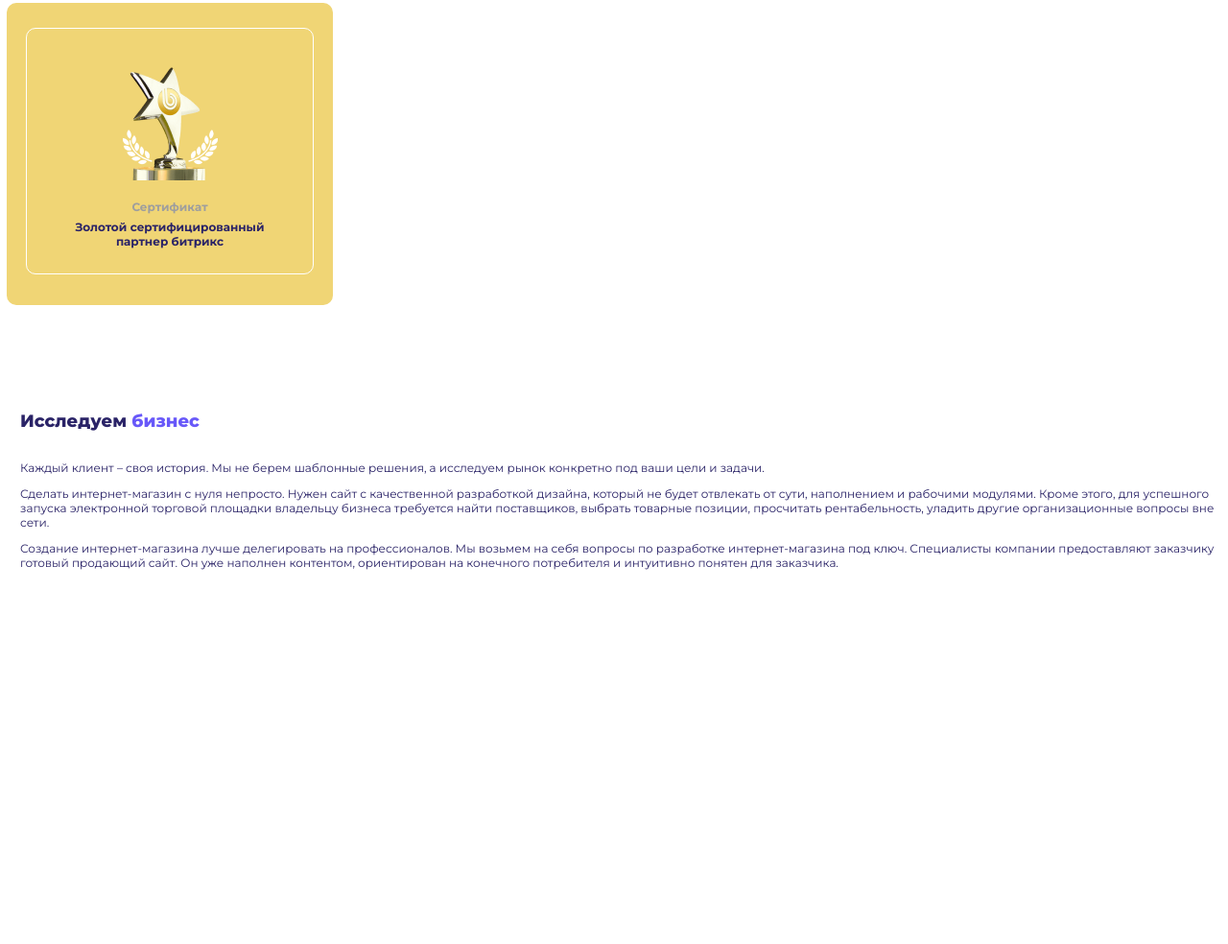
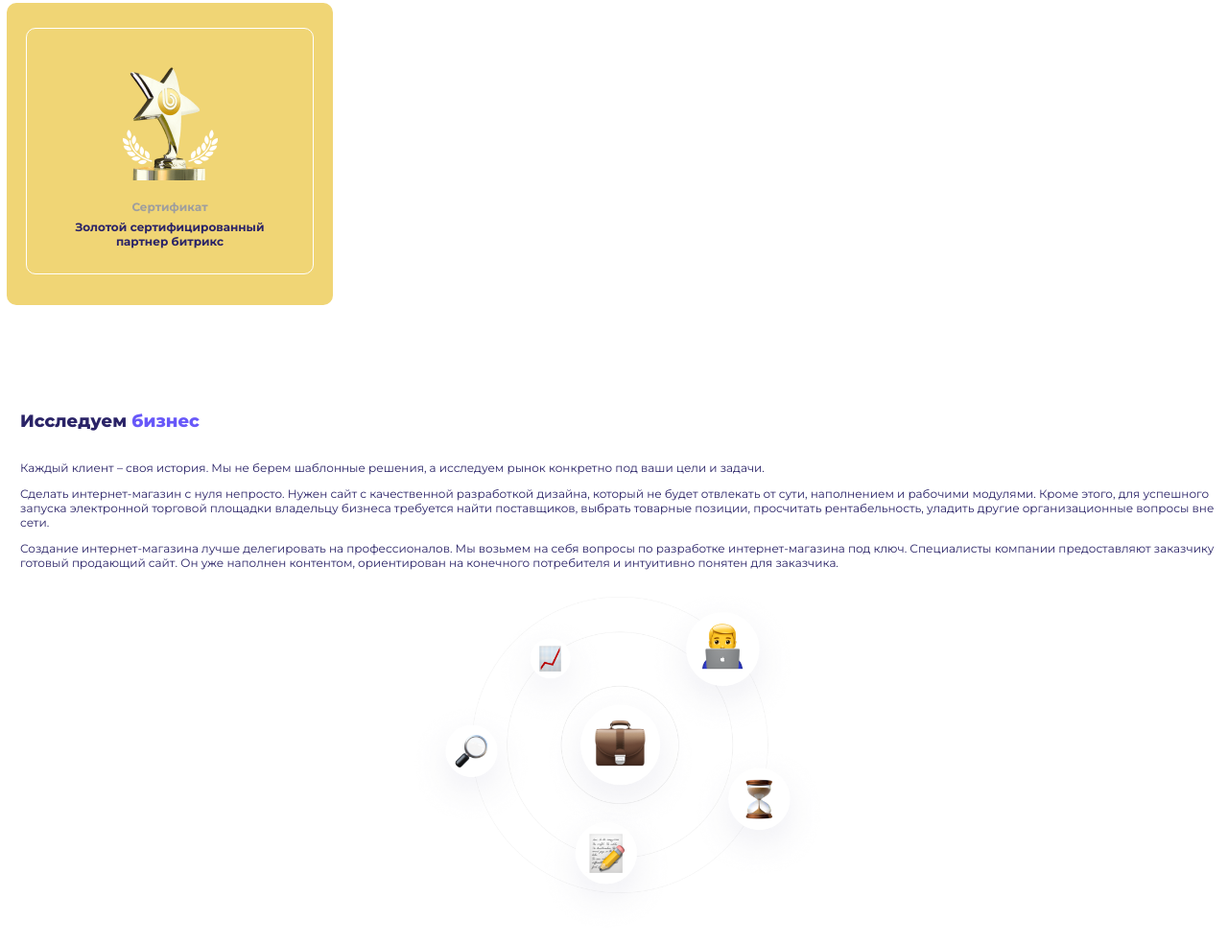
Before and after one commit to HotDogeMLG/Millenium, a website built with webpack: page src/index.html in a window 1280 px wide. Shown: the part 2471-3455 px from the top of the page at 96% size. Before the commit the page ends 3084 px from the top, so only its background shows below. Built offline with nearby package versions, Linux system fonts and the light colour scheme.

Commit message:
Added Image to Research Block

```diff
--- a/src/index.html
+++ b/src/index.html
@@ -311,6 +311,7 @@
                     Он уже наполнен контентом, ориентирован на конечного потребителя и
                     интуитивно понятен для заказчика.
                 </p>
+                <img src="" id="research-img">
             </article>
         </section>
     </main>
--- a/src/index.js
+++ b/src/index.js
@@ -11,6 +11,7 @@ import crmPNG from "./img/crm.png"
 import awardsPNG from "./img/awards.png"
 import certificate1PNG from "./img/certificate1.png"
 import certificate2PNG from "./img/certificate2.png"
+import researchPNG from "./img/research.png"
 
 const headerLogo = document.getElementById("header__logo")
 headerLogo.src = logo
@@ -43,7 +44,7 @@ const crm = document.getElementById("crm")
 crm.src = crmPNG
 
 
-//----------------------------------- Awards block -----------------------------------//
+//--------------------------------- Awards and research ---------------------------------//
 
 const awards = document.getElementById("awards-img")
 awards.src = awardsPNG
@@ -53,6 +54,9 @@ certificate1.src = certificate1PNG
 
 const certificate2 = document.getElementById("certificate2-img")
 certificate2.src = certificate2PNG
+
+const research = document.getElementById("research-img")
+research.src = researchPNG
 
 
 //----------------------------------- Buttons block -----------------------------------//
--- a/src/sass/research/research.scss
+++ b/src/sass/research/research.scss
@@ -1,9 +1,16 @@
 .research {
-    margin: 110px 6px 0px 14px;
+    margin: 110px 6px 19px 14px;
 
     & p {
         font-size: $font-size--tiny;
         font-weight: 400;
+    }
+
+    & img {
+        display: block;
+        margin: 0px auto 70px auto;
+        width: 70%;
+        max-width: 450px;
     }
 
     &__heading {
```
Also changed, not shown: dist/516bb48420cb59feedca.png (added), dist/filename5191a578d927af889c71.js (added), dist/filenamec0146742b1cf77fdffdd.js (deleted), dist/index.html.
